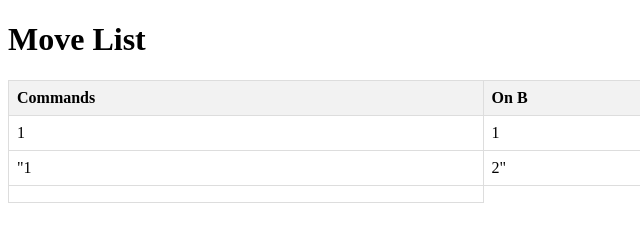
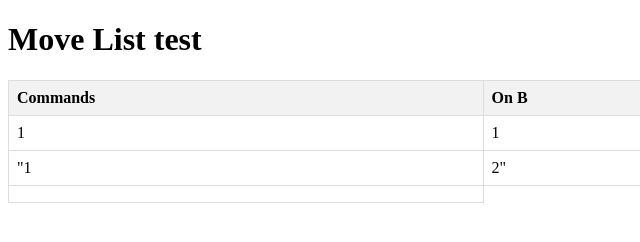
Before and after one commit to 3disojisan/3disojisan.github.io, a plain HTML site: page index.html in a window 1280 px wide. Shown: the full height of the page, 0-640 px from the left. Drawn offline with Linux system fonts and the light colour scheme.

Commit message:
Update index.html

```diff
--- a/index.html
+++ b/index.html
@@ -21,7 +21,7 @@
 </head>
 <body>
 
-<h1>Move List</h1>
+<h1>Move List test</h1>
 <table id="csv-table">
   <thead></thead>
   <tbody></tbody>
```
